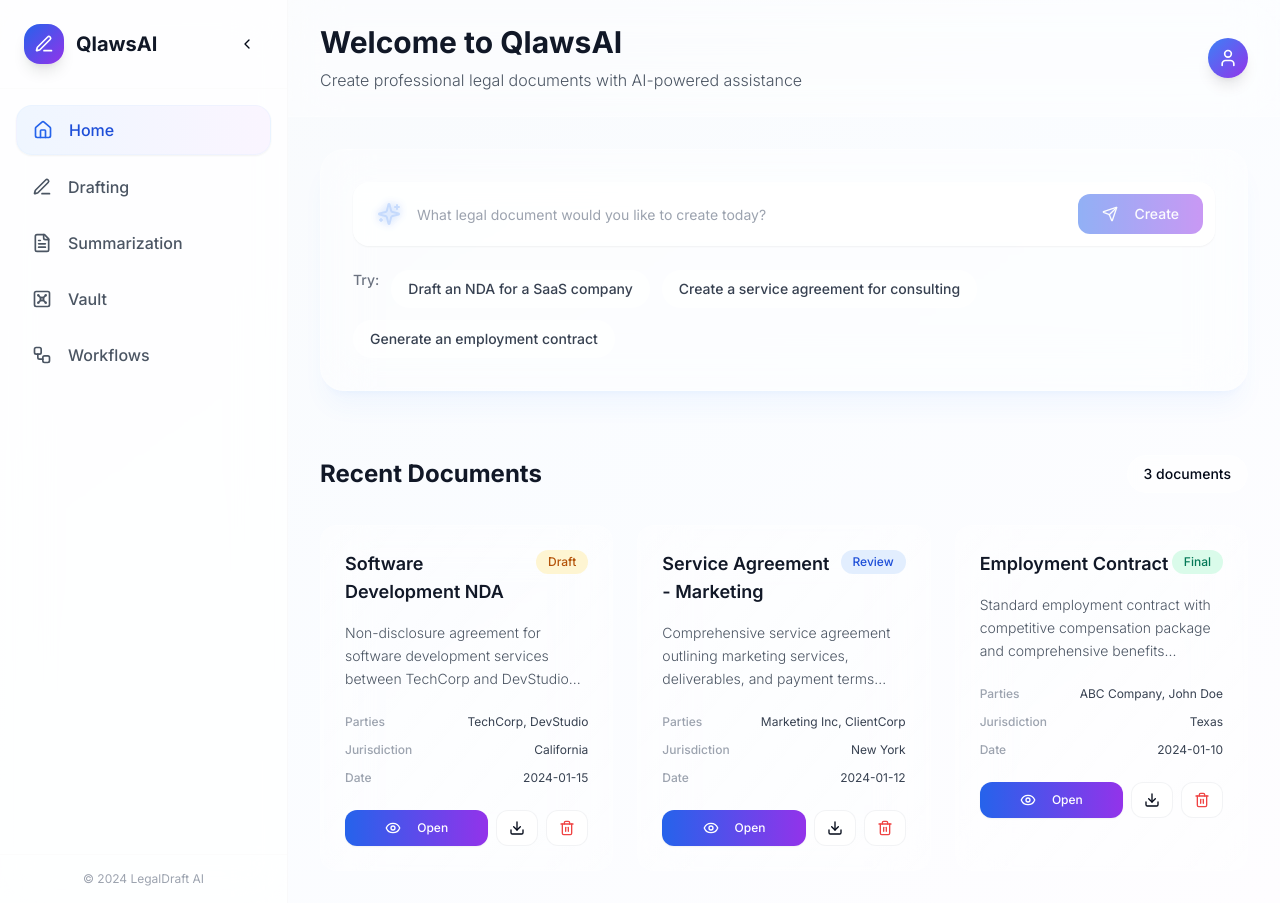
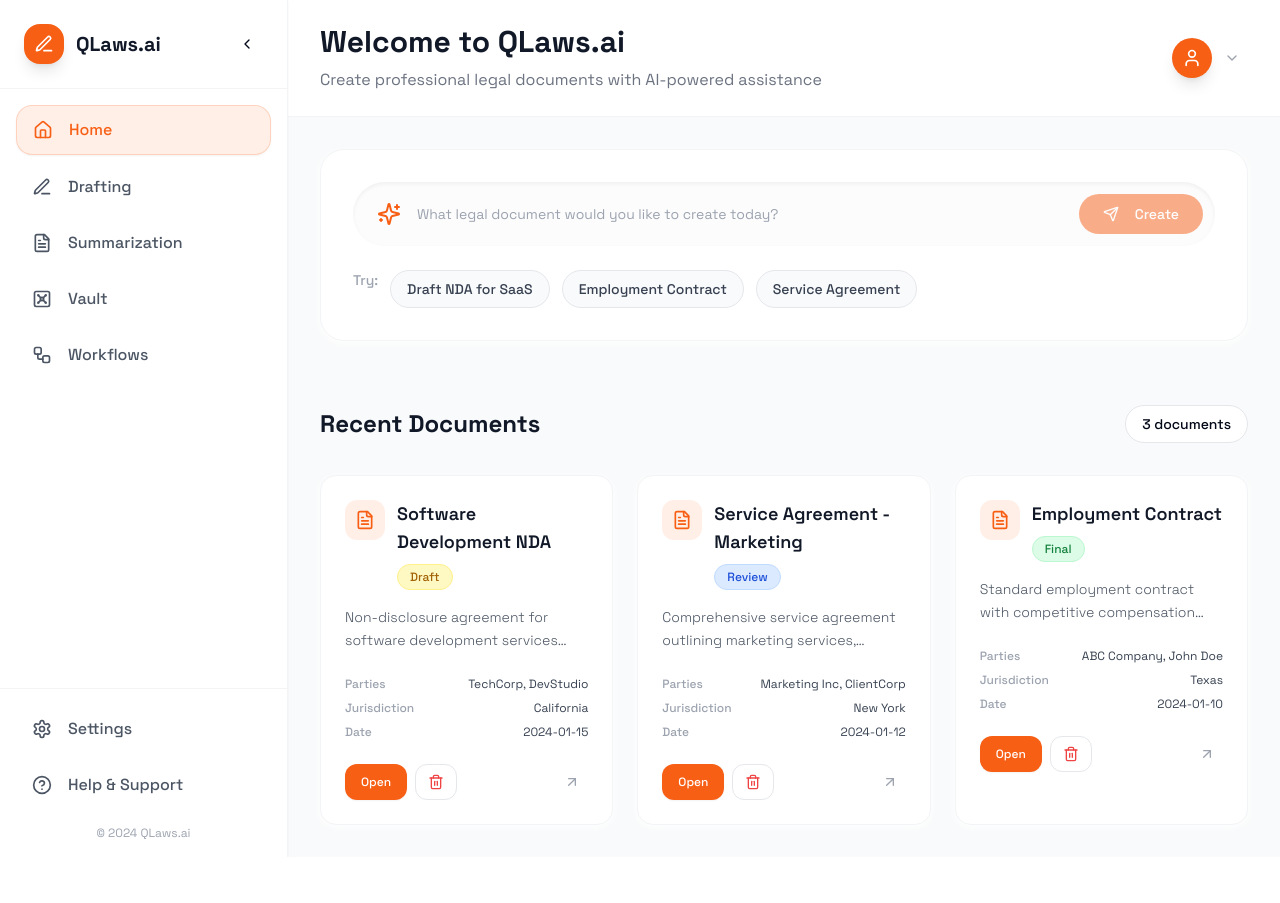
Before and after one commit to code-viber/drafting-scribe-canvas-63, a React (Vite) app: page /home in a window 1280 px wide. After the commit the page ends 857 px from the top, so only its background shows below. Built offline with nearby package versions, Linux system fonts and the light colour scheme.

Commit message:
Refactor: Apply dashboard UI theme and styling
Apply the requested visual theme, typography, sidebar, card layout, prompt box, and top bar changes to the dashboard UI.

```diff
--- a/index.html
+++ b/index.html
@@ -19,7 +19,7 @@
 
     <link rel="preconnect" href="https://fonts.googleapis.com">
     <link rel="preconnect" href="https://fonts.gstatic.com" crossorigin>
-    <link href="https://fonts.googleapis.com/css2?family=Inter:wght@300;400;500;600;700&display=swap" rel="stylesheet">
+    <link href="https://fonts.googleapis.com/css2?family=Space+Grotesk:wght@300;400;500;600;700&display=swap" rel="stylesheet">
   </head>
 
   <body>
--- a/src/components/ModernDocumentCard.tsx
+++ b/src/components/ModernDocumentCard.tsx
@@ -1,6 +1,6 @@
 
 import React from 'react';
-import { Eye, Download, Trash2 } from 'lucide-react';
+import { FileText, Download, Trash2, ArrowUpRight } from 'lucide-react';
 import { Button } from '@/components/ui/button';
 import { Badge } from '@/components/ui/badge';
 
@@ -25,70 +25,89 @@ const ModernDocumentCard: React.FC<DocumentCardProps> = ({
   onDelete,
   getStatusColor
 }) => {
+  const getStatusBadgeColor = (status: string) => {
+    switch (status) {
+      case 'Final':
+        return 'bg-green-100 text-green-700 border-green-200';
+      case 'Draft':
+        return 'bg-yellow-100 text-yellow-700 border-yellow-200';
+      case 'Review':
+        return 'bg-blue-100 text-blue-700 border-blue-200';
+      case 'Summarized':
+        return 'bg-gray-100 text-gray-700 border-gray-200';
+      default:
+        return 'bg-gray-100 text-gray-700 border-gray-200';
+    }
+  };
+
   return (
-    <div className="group relative bg-white/40 backdrop-blur-xl border border-white/20 rounded-2xl p-6 hover:shadow-xl hover:shadow-blue-500/5 transition-all duration-300 hover:-translate-y-1">
-      {/* Glassmorphic overlay */}
-      <div className="absolute inset-0 bg-gradient-to-br from-white/10 to-transparent rounded-2xl pointer-events-none" />
-
-      {/* Content */}
-      <div className="relative z-10">
-        {/* Header */}
+    <div className="group relative bg-white border border-gray-100 rounded-2xl p-6 shadow-card hover:shadow-card-hover transition-all duration-300 hover:-translate-y-1">
+      {/* Header with Icon and Badge */}
       <div className="flex items-start justify-between mb-4">
-          <h3 className="text-lg font-semibold text-gray-900 group-hover:text-blue-600 transition-colors duration-200 font-inter line-clamp-2">
+        <div className="flex items-start space-x-3">
+          <div className="w-10 h-10 bg-brand/10 rounded-xl flex items-center justify-center">
+            <FileText className="h-5 w-5 text-brand" />
+          </div>
+          <div className="flex-1">
+            <h3 className="text-lg font-semibold text-gray-900 group-hover:text-brand transition-colors duration-200 font-space-grotesk line-clamp-2 mb-2">
               {doc.title}
             </h3>
-          <Badge className={`text-xs px-3 py-1 rounded-full font-medium ${getStatusColor(doc.status)} border-0`}>
+            <Badge className={`text-xs px-3 py-1 rounded-full font-medium ${getStatusBadgeColor(doc.status)} border`}>
               {doc.status}
             </Badge>
           </div>
+        </div>
+      </div>
 
       {/* Summary */}
-        <p className="text-sm text-gray-600 mb-6 line-clamp-3 font-inter font-light leading-relaxed">
+      <p className="text-sm text-gray-600 mb-6 line-clamp-2 font-space-grotesk font-light leading-relaxed">
         {doc.summary}
       </p>
 
       {/* Metadata */}
-        <div className="space-y-3 mb-6">
+      <div className="space-y-2 mb-6">
         <div className="flex items-center justify-between text-xs">
-            <span className="text-gray-400 font-medium font-inter">Parties</span>
-            <span className="text-gray-700 font-inter">{doc.parties}</span>
+          <span className="text-gray-400 font-medium font-space-grotesk">Parties</span>
+          <span className="text-gray-700 font-space-grotesk text-right">{doc.parties}</span>
         </div>
         <div className="flex items-center justify-between text-xs">
-            <span className="text-gray-400 font-medium font-inter">Jurisdiction</span>
-            <span className="text-gray-700 font-inter">{doc.jurisdiction}</span>
+          <span className="text-gray-400 font-medium font-space-grotesk">Jurisdiction</span>
+          <span className="text-gray-700 font-space-grotesk">{doc.jurisdiction}</span>
         </div>
         <div className="flex items-center justify-between text-xs">
-            <span className="text-gray-400 font-medium font-inter">Date</span>
-            <span className="text-gray-700 font-inter">{doc.date}</span>
+          <span className="text-gray-400 font-medium font-space-grotesk">Date</span>
+          <span className="text-gray-700 font-space-grotesk">{doc.date}</span>
         </div>
       </div>
 
       {/* Actions */}
+      <div className="flex items-center justify-between">
         <div className="flex space-x-2">
           <Button
             onClick={() => onOpen(doc.id)}
-            className="flex-1 h-9 text-xs font-medium bg-gradient-to-r from-blue-600 to-purple-600 hover:from-blue-700 hover:to-purple-700 text-white rounded-xl transition-all duration-200 font-inter shadow-sm"
+            className="h-9 px-4 text-xs font-medium bg-brand hover:bg-brand-600 text-white rounded-xl transition-all duration-200 font-space-grotesk shadow-sm"
           >
-            <Eye className="h-3 w-3 mr-2" />
             Open
           </Button>
           <Button
             variant="outline"
-            className="h-9 px-3 rounded-xl border-gray-200/50 hover:bg-gray-50/50 transition-all duration-200"
-          >
-            <Download className="h-3 w-3" />
-          </Button>
-          <Button
-            variant="outline"
-            className="h-9 px-3 text-red-500 hover:text-red-600 hover:bg-red-50/50 border-gray-200/50 rounded-xl transition-all duration-200"
+            className="h-9 px-3 rounded-xl border-gray-200 hover:bg-gray-50 transition-all duration-200"
             onClick={(e) => {
               e.stopPropagation();
               onDelete(doc.id);
             }}
           >
-            <Trash2 className="h-3 w-3" />
+            <Trash2 className="h-3 w-3 text-red-500" />
           </Button>
         </div>
+
+        {/* Arrow icon bottom-right */}
+        <button
+          onClick={() => onOpen(doc.id)}
+          className="p-2 rounded-full hover:bg-gray-100 transition-all duration-200 group-hover:bg-brand/10"
+        >
+          <ArrowUpRight className="h-4 w-4 text-gray-400 group-hover:text-brand" />
+        </button>
       </div>
     </div>
   );
--- a/src/components/ModernSidebar.tsx
+++ b/src/components/ModernSidebar.tsx
@@ -1,6 +1,6 @@
 
 import React, { useState } from 'react';
-import { Edit3, FileText, Vault, Workflow, Home as HomeIcon, ChevronLeft, ChevronRight } from 'lucide-react';
+import { Edit3, FileText, Vault, Workflow, Home as HomeIcon, ChevronLeft, ChevronRight, Settings, HelpCircle } from 'lucide-react';
 import { Button } from '@/components/ui/button';
 import { Tooltip, TooltipContent, TooltipProvider, TooltipTrigger } from '@/components/ui/tooltip';
 
@@ -20,20 +20,31 @@ interface ModernSidebarProps {
 const ModernSidebar: React.FC<ModernSidebarProps> = ({ items, onNavigate }) => {
   const [isCollapsed, setIsCollapsed] = useState(false);
 
+  const bottomItems = [
+    { id: 'settings', label: 'Settings', icon: Settings, onClick: () => console.log('Settings clicked') },
+    { id: 'help', label: 'Help & Support', icon: HelpCircle, onClick: () => console.log('Help clicked') }
+  ];
+
   return (
     <TooltipProvider>
       <div className={`${
         isCollapsed ? 'w-20' : 'w-72'
-      } bg-white/80 backdrop-blur-xl border-r border-gray-100/50 flex flex-col transition-all duration-300 ease-out relative`}>
+      } bg-white border-r border-gray-100 flex flex-col transition-all duration-300 ease-out relative shadow-sm`}>
 
         {/* Logo and Toggle */}
-        <div className="p-6 border-b border-gray-100/30 flex items-center justify-between">
+        <div className="p-6 border-b border-gray-100 flex items-center justify-between">
           {!isCollapsed && (
             <div className="flex items-center space-x-3">
-              <div className="w-10 h-10 bg-gradient-to-br from-blue-600 to-purple-600 rounded-2xl flex items-center justify-center shadow-lg">
+              <div className="w-10 h-10 bg-brand rounded-2xl flex items-center justify-center shadow-lg">
                 <Edit3 className="h-5 w-5 text-white" />
               </div>
-              <span className="text-xl font-bold text-gray-900 font-inter">QlawsAI</span>
+              <span className="text-xl font-bold text-gray-900 font-space-grotesk">QLaws.ai</span>
+            </div>
+          )}
+
+          {isCollapsed && (
+            <div className="w-10 h-10 bg-brand rounded-2xl flex items-center justify-center shadow-lg mx-auto">
+              <Edit3 className="h-5 w-5 text-white" />
             </div>
           )}
 
@@ -41,7 +52,7 @@ const ModernSidebar: React.FC<ModernSidebarProps> = ({ items, onNavigate }) => {
             variant="ghost"
             size="icon"
             onClick={() => setIsCollapsed(!isCollapsed)}
-            className="h-8 w-8 rounded-full hover:bg-gray-100/50 transition-all duration-200"
+            className="h-8 w-8 rounded-full hover:bg-gray-100 transition-all duration-200"
           >
             {isCollapsed ? (
               <ChevronRight className="h-4 w-4" />
@@ -62,15 +73,15 @@ const ModernSidebar: React.FC<ModernSidebarProps> = ({ items, onNavigate }) => {
                   onClick={() => onNavigate(item)}
                   className={`w-full flex items-center space-x-4 px-4 py-3 rounded-2xl text-left transition-all duration-200 group ${
                     item.active
-                      ? 'bg-gradient-to-r from-blue-50 to-purple-50 text-blue-700 shadow-sm border border-blue-100/30'
-                      : 'text-gray-600 hover:bg-gray-50/50 hover:text-gray-900'
+                      ? 'bg-brand/10 text-brand shadow-sm border border-brand/20'
+                      : 'text-gray-600 hover:bg-gray-50 hover:text-gray-900'
                   }`}
                 >
                   <Icon className={`h-5 w-5 flex-shrink-0 transition-transform duration-200 ${
-                    item.active ? 'text-blue-600' : 'group-hover:scale-110'
+                    item.active ? 'text-brand' : 'group-hover:scale-110'
                   }`} />
                   {!isCollapsed && (
-                    <span className="font-medium font-inter transition-opacity duration-200">
+                    <span className="font-medium font-space-grotesk transition-opacity duration-200">
                       {item.label}
                     </span>
                   )}
@@ -83,7 +94,7 @@ const ModernSidebar: React.FC<ModernSidebarProps> = ({ items, onNavigate }) => {
                     <TooltipTrigger asChild>
                       {NavButton}
                     </TooltipTrigger>
-                    <TooltipContent side="right" className="font-inter">
+                    <TooltipContent side="right" className="font-space-grotesk">
                       {item.label}
                     </TooltipContent>
                   </Tooltip>
@@ -95,10 +106,45 @@ const ModernSidebar: React.FC<ModernSidebarProps> = ({ items, onNavigate }) => {
           </div>
         </nav>
 
-        {/* Footer */}
-        <div className="p-4 border-t border-gray-100/30">
-          <div className="text-xs text-gray-400 text-center font-inter">
-            {isCollapsed ? '© 2024' : '© 2024 LegalDraft AI'}
+        {/* Bottom Items */}
+        <div className="p-4 border-t border-gray-100">
+          <div className="space-y-2 mb-4">
+            {bottomItems.map(item => {
+              const Icon = item.icon;
+              const BottomButton = (
+                <button
+                  key={item.id}
+                  onClick={item.onClick}
+                  className="w-full flex items-center space-x-4 px-4 py-3 rounded-2xl text-left transition-all duration-200 group text-gray-600 hover:bg-gray-50 hover:text-gray-900"
+                >
+                  <Icon className="h-5 w-5 flex-shrink-0 transition-transform duration-200 group-hover:scale-110" />
+                  {!isCollapsed && (
+                    <span className="font-medium font-space-grotesk transition-opacity duration-200">
+                      {item.label}
+                    </span>
+                  )}
+                </button>
+              );
+
+              if (isCollapsed) {
+                return (
+                  <Tooltip key={item.id}>
+                    <TooltipTrigger asChild>
+                      {BottomButton}
+                    </TooltipTrigger>
+                    <TooltipContent side="right" className="font-space-grotesk">
+                      {item.label}
+                    </TooltipContent>
+                  </Tooltip>
+                );
+              }
+
+              return BottomButton;
+            })}
+          </div>
+
+          <div className="text-xs text-gray-400 text-center font-space-grotesk">
+            {isCollapsed ? '© 2024' : '© 2024 QLaws.ai'}
           </div>
         </div>
       </div>
--- a/src/pages/Home.tsx
+++ b/src/pages/Home.tsx
@@ -1,6 +1,6 @@
 import React, { useState, useEffect } from 'react';
 import { useNavigate } from 'react-router-dom';
-import { Edit3, FileText, Vault, Workflow, Send, Home as HomeIcon, User, Sparkles } from 'lucide-react';
+import { Edit3, FileText, Vault, Workflow, Send, Home as HomeIcon, User, Sparkles, ChevronDown } from 'lucide-react';
 import { Button } from '@/components/ui/button';
 import { Input } from '@/components/ui/input';
 import { Badge } from '@/components/ui/badge';
@@ -162,13 +162,13 @@ const Home = () => {
   };
 
   const promptSuggestions = [
-    "Draft an NDA for a SaaS company",
-    "Create a service agreement for consulting",
-    "Generate an employment contract"
+    "Draft NDA for SaaS",
+    "Employment Contract",
+    "Service Agreement"
   ];
 
   return (
-    <div className="min-h-screen bg-gradient-to-br from-slate-50 via-blue-50/30 to-purple-50/20 flex font-inter">
+    <div className="min-h-screen bg-gray-50 flex font-space-grotesk">
       {/* Modern Sidebar */}
       <ModernSidebar
         items={sidebarItems}
@@ -177,22 +177,27 @@ const Home = () => {
 
       {/* Main Content */}
       <div className="flex-1 flex flex-col">
-        {/* Header */}
-        <header className="bg-white/40 backdrop-blur-xl border-b border-white/20 px-8 py-6">
+        {/* Header with User Avatar */}
+        <header className="bg-white border-b border-gray-100 px-8 py-6">
           <div className="max-w-6xl mx-auto flex items-center justify-between">
             <div>
-              <h1 className="text-3xl font-bold text-gray-900 mb-2 font-inter">
-                Welcome to QlawsAI
+              <h1 className="text-3xl font-bold text-gray-900 mb-2 font-space-grotesk">
+                Welcome to QLaws.ai
               </h1>
-              <p className="text-gray-600 font-inter font-light">
+              <p className="text-gray-500 font-space-grotesk font-normal">
                 Create professional legal documents with AI-powered assistance
               </p>
             </div>
 
             {/* User Profile */}
             <div className="flex items-center space-x-3">
-              <div className="w-10 h-10 bg-gradient-to-br from-blue-500 to-purple-600 rounded-full flex items-center justify-center shadow-lg">
-                <User className="h-5 w-5 text-white" />
+              <div className="relative">
+                <button className="flex items-center space-x-3 p-2 rounded-2xl hover:bg-gray-50 transition-colors">
+                  <div className="w-10 h-10 bg-brand rounded-full flex items-center justify-center shadow-lg">
+                    <User className="h-5 w-5 text-white" />
+                  </div>
+                  <ChevronDown className="h-4 w-4 text-gray-400" />
+                </button>
               </div>
             </div>
           </div>
@@ -201,24 +206,24 @@ const Home = () => {
         {/* Main Area */}
         <main className="flex-1 px-8 py-8">
           <div className="max-w-6xl mx-auto">
-            {/* Enhanced Input Section */}
+            {/* Enhanced Pill-shaped Input Section */}
             <div className="mb-16">
-              <div className="bg-white/40 backdrop-blur-xl border border-white/20 rounded-3xl p-8 shadow-xl shadow-blue-500/5">
+              <div className="bg-white border border-gray-100 rounded-3xl p-8 shadow-card">
                 <form onSubmit={handleSubmit} className="relative">
                   <div className="relative">
                     <div className="absolute left-6 top-1/2 transform -translate-y-1/2">
-                      <Sparkles className="h-6 w-6 text-blue-500" />
+                      <Sparkles className="h-6 w-6 text-brand" />
                     </div>
                     <Input
                       value={inputPrompt}
                       onChange={e => setInputPrompt(e.target.value)}
                       onKeyPress={handleKeyPress}
                       placeholder="What legal document would you like to create today?"
-                      className="w-full h-16 pl-16 pr-20 text-lg border-0 bg-white/60 backdrop-blur-sm rounded-2xl focus:ring-2 focus:ring-blue-500/20 font-inter placeholder:text-gray-400 shadow-sm"
+                      className="w-full h-16 pl-16 pr-20 text-lg border-0 bg-gray-50/50 rounded-full focus:ring-2 focus:ring-brand/20 font-space-grotesk placeholder:text-gray-400 shadow-inner"
                     />
                     <Button
                       type="submit"
-                      className="absolute right-3 top-1/2 transform -translate-y-1/2 h-10 px-6 rounded-xl bg-gradient-to-r from-blue-600 to-purple-600 hover:from-blue-700 hover:to-purple-700 transition-all duration-200 font-inter font-medium"
+                      className="absolute right-3 top-1/2 transform -translate-y-1/2 h-10 px-6 rounded-full bg-brand hover:bg-brand-600 transition-all duration-200 font-space-grotesk font-medium"
                       disabled={!inputPrompt.trim()}
                     >
                       <Send className="h-4 w-4 mr-2" />
@@ -229,12 +234,12 @@ const Home = () => {
 
                 {/* Suggestion Pills */}
                 <div className="flex flex-wrap gap-3 mt-6">
-                  <span className="text-sm text-gray-500 font-inter font-medium">Try:</span>
+                  <span className="text-sm text-gray-400 font-space-grotesk font-medium">Try:</span>
                   {promptSuggestions.map((suggestion, index) => (
                     <button
                       key={index}
                       onClick={() => setInputPrompt(suggestion)}
-                      className="px-4 py-2 bg-white/60 hover:bg-white/80 text-gray-700 rounded-full text-sm font-inter font-medium transition-all duration-200 border border-white/30 hover:shadow-sm"
+                      className="px-4 py-2 bg-gray-50 hover:bg-gray-100 text-gray-700 rounded-full text-sm font-space-grotesk font-medium transition-all duration-200 border border-gray-200"
                     >
                       {suggestion}
                     </button>
@@ -246,8 +251,8 @@ const Home = () => {
             {/* Documents Section */}
             <div>
               <div className="flex items-center justify-between mb-8">
-                <h2 className="text-2xl font-bold text-gray-900 font-inter">Recent Documents</h2>
-                <Badge variant="outline" className="text-sm font-inter font-medium px-4 py-2 rounded-full bg-white/60 backdrop-blur-sm border-white/30">
+                <h2 className="text-2xl font-bold text-gray-900 font-space-grotesk">Recent Documents</h2>
+                <Badge variant="outline" className="text-sm font-space-grotesk font-medium px-4 py-2 rounded-full bg-white border-gray-200">
                   {documents.length} documents
                 </Badge>
               </div>
@@ -266,19 +271,19 @@ const Home = () => {
                 </div>
               ) : (
                 <div className="text-center py-20">
-                  <div className="w-32 h-32 bg-gradient-to-br from-blue-100/50 to-purple-100/50 rounded-full flex items-center justify-center mx-auto mb-8 backdrop-blur-sm">
-                    <FileText className="h-16 w-16 text-blue-400" />
+                  <div className="w-32 h-32 bg-brand/10 rounded-full flex items-center justify-center mx-auto mb-8">
+                    <FileText className="h-16 w-16 text-brand" />
                   </div>
-                  <h3 className="text-2xl font-bold text-gray-900 mb-3 font-inter">No documents yet</h3>
-                  <p className="text-gray-600 mb-8 max-w-md mx-auto font-inter font-light leading-relaxed">
+                  <h3 className="text-2xl font-bold text-gray-900 mb-3 font-space-grotesk">No documents yet</h3>
+                  <p className="text-gray-500 mb-8 max-w-md mx-auto font-space-grotesk font-normal leading-relaxed">
                     Enter a prompt above to start drafting your first legal document with AI assistance.
                   </p>
-                  <div className="bg-white/40 backdrop-blur-xl border border-white/20 rounded-2xl p-8 max-w-md mx-auto">
-                    <h4 className="font-semibold text-blue-900 mb-3 font-inter flex items-center justify-center gap-2">
+                  <div className="bg-white border border-gray-100 rounded-2xl p-8 max-w-md mx-auto shadow-card">
+                    <h4 className="font-semibold text-brand mb-3 font-space-grotesk flex items-center justify-center gap-2">
                       <Sparkles className="h-4 w-4" />
                       Quick Tip
                     </h4>
-                    <p className="text-sm text-blue-800 font-inter font-light leading-relaxed">
+                    <p className="text-sm text-gray-600 font-space-grotesk font-normal leading-relaxed">
                       Try prompts like "Draft an NDA for a tech startup" or "Create a service agreement for consulting work"
                     </p>
                   </div>
--- a/tailwind.config.ts
+++ b/tailwind.config.ts
@@ -20,18 +20,32 @@ export default {
 		},
 		extend: {
 			fontFamily: {
-				'inter': ['Inter', 'sans-serif'],
-				'sans': ['Inter', 'sans-serif'],
+				'space-grotesk': ['Space Grotesk', 'sans-serif'],
+				'sans': ['Space Grotesk', 'sans-serif'],
 			},
 			colors: {
+				// Orange-based theme
+				brand: {
+					DEFAULT: '#F75F15',
+					50: '#FFF4F0',
+					100: '#FFE6D9',
+					200: '#FFCBB0',
+					300: '#FFA57A',
+					400: '#FF7F44',
+					500: '#F75F15',
+					600: '#E8460F',
+					700: '#C0350D',
+					800: '#9C2A0B',
+					900: '#7D2008',
+				},
 				border: 'hsl(var(--border))',
 				input: 'hsl(var(--input))',
 				ring: 'hsl(var(--ring))',
 				background: 'hsl(var(--background))',
 				foreground: 'hsl(var(--foreground))',
 				primary: {
-					DEFAULT: 'hsl(var(--primary))',
-					foreground: 'hsl(var(--primary-foreground))'
+					DEFAULT: '#F75F15',
+					foreground: '#FFFFFF'
 				},
 				secondary: {
 					DEFAULT: 'hsl(var(--secondary))',
@@ -97,6 +111,10 @@ export default {
 			},
 			backdropBlur: {
 				xs: '2px',
+			},
+			boxShadow: {
+				'card': '0 2px 8px rgba(0,0,0,0.06)',
+				'card-hover': '0 4px 16px rgba(0,0,0,0.12)',
 			}
 		}
 	},
```
Lines whose indentation alone changed are shown as unchanged.
